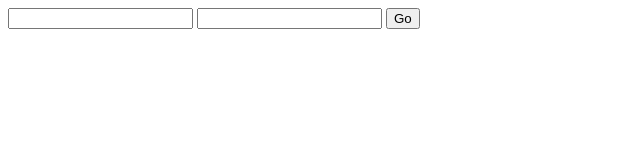
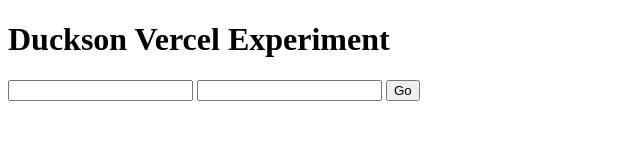
Before and after one commit to Ahmad-06/duckson-vercel-experiment, a website: page index.html in a window 1280 px wide. Shown: the whole page, without its empty margins (0-640 px from the left). Drawn offline with Linux system fonts and the light colour scheme.

Commit message:
fourth commit.

```diff
--- a/index.html
+++ b/index.html
@@ -6,6 +6,7 @@
     <title>Document</title>
 </head>
 <body>
+    <h1>Duckson Vercel Experiment</h1>
     <form action="/answer">
         <input type="text" name="q1" id="q1">
         <input type="text" name="q2" id="q2">
```
Also changed, not shown: vercel.json (added).
